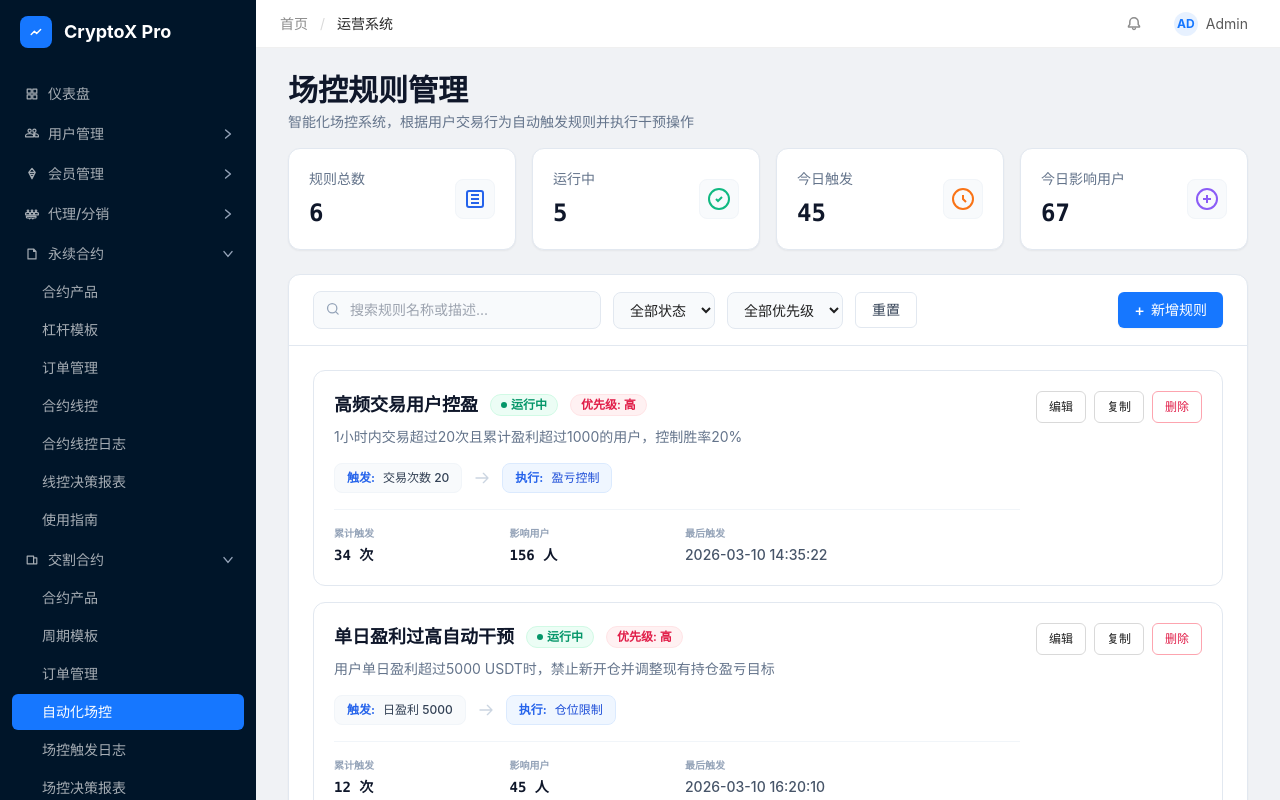
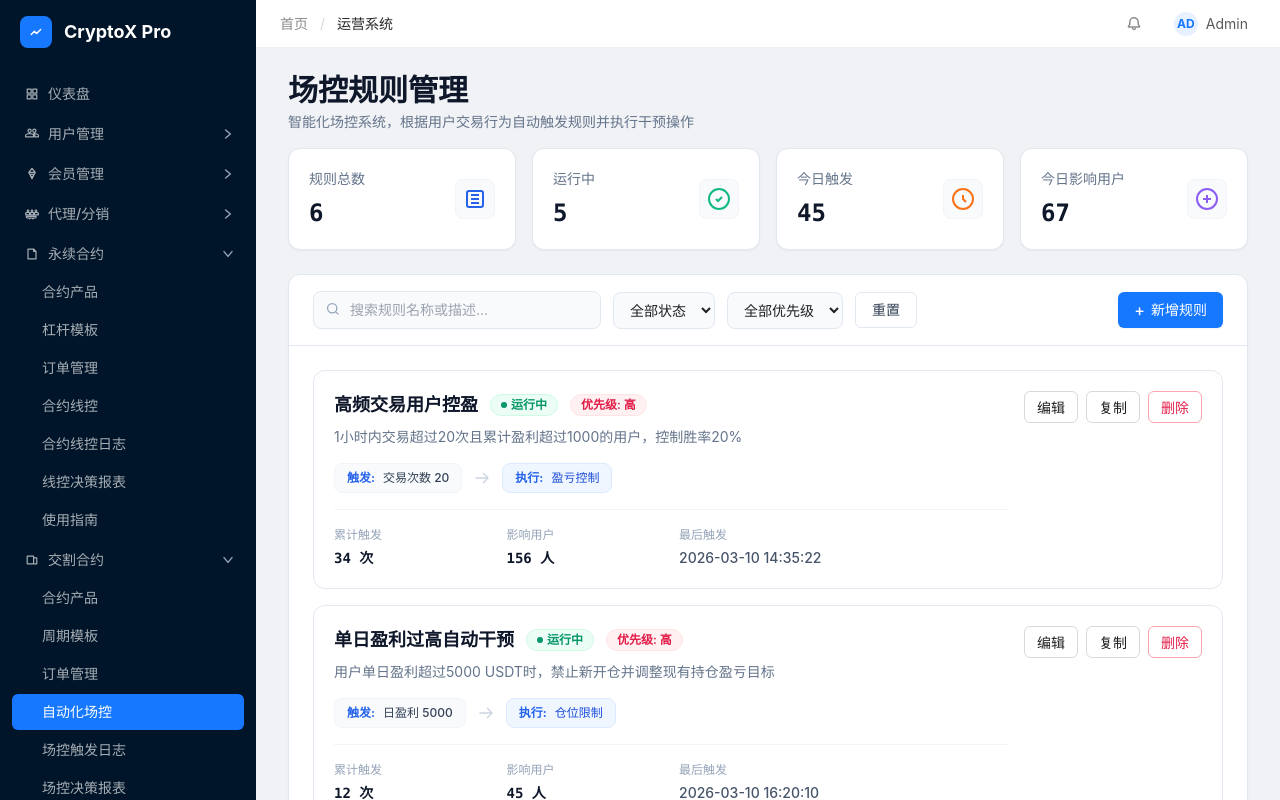
Before and after one commit to gloopai/fex-admin, a Vue app: page /delivery/auto-rules in a window 1280 px wide. Built offline with nearby package versions, Linux system fonts and the light colour scheme.

Commit message:
feat: update

```diff
--- a/src/pages/delivery/DeliveryAutoRuleListPage.vue
+++ b/src/pages/delivery/DeliveryAutoRuleListPage.vue
@@ -376,15 +376,15 @@ const saveRule = (ruleData) => {
                   <!-- 统计信息 -->
                   <div class="mt-4 grid grid-cols-2 sm:grid-cols-4 gap-4 pt-4 border-t border-slate-100">
                     <div>
-                      <p class="text-[10px] text-slate-400 uppercase font-bold">累计触发</p>
+                      <p class="text-[12px] text-slate-400 uppercase ">累计触发</p>
                       <p class="mt-1 text-sm font-bold text-slate-900 font-mono">{{ rule.hitCount }} 次</p>
                     </div>
                     <div>
-                      <p class="text-[10px] text-slate-400 uppercase font-bold">影响用户</p>
+                      <p class="text-[12px] text-slate-400 uppercase">影响用户</p>
                       <p class="mt-1 text-sm font-bold text-slate-900 font-mono">{{ rule.totalAffectedUsers }} 人</p>
                     </div>
                     <div class="sm:col-span-2">
-                      <p class="text-[10px] text-slate-400 uppercase font-bold">最后触发</p>
+                      <p class="text-[12px] text-slate-400 uppercase">最后触发</p>
                       <p class="mt-1 text-sm font-medium text-slate-600">{{ rule.lastHitAt }}</p>
                     </div>
                   </div>
@@ -394,7 +394,7 @@ const saveRule = (ruleData) => {
                 <div class="flex items-center gap-2">
                   <button
                     type="button"
-                    class="ant-btn !h-8 !px-3 !text-xs"
+                    class="ant-btn !h-8 !px-3 "
                     title="编辑"
                     @click="openEditModal(rule)"
                   >
@@ -402,7 +402,7 @@ const saveRule = (ruleData) => {
                   </button>
                   <button
                     type="button"
-                    class="ant-btn !h-8 !px-3 !text-xs"
+                    class="ant-btn !h-8 !px-3 "
                     title="复制"
                     @click="openDuplicateModal(rule)"
                   >
@@ -410,7 +410,7 @@ const saveRule = (ruleData) => {
                   </button>
                   <button
                     type="button"
-                    class="ant-btn !h-8 !px-3 !text-xs !text-rose-600 !border-rose-300 hover:!text-rose-700 hover:!border-rose-500"
+                    class="ant-btn !h-8 !px-3  !text-rose-600 !border-rose-300 hover:!text-rose-700 hover:!border-rose-500"
                     title="删除"
                     @click="deleteRule(rule.id)"
                   >
--- a/src/pages/delivery/DeliveryManagementPage.vue
+++ b/src/pages/delivery/DeliveryManagementPage.vue
@@ -244,10 +244,10 @@ const statusClass = (status) =>
             <div class="flex items-center gap-2">
               <button
                 type="button"
-                class="ant-btn ant-btn-link text-xs"
+                class="ant-btn "
                 @click="openEditContract(item)"
               >
-                编辑配置
+                编辑
               </button>
             </div>
           </div>
--- a/src/pages/delivery/DeliveryTemplatePage.vue
+++ b/src/pages/delivery/DeliveryTemplatePage.vue
@@ -213,10 +213,10 @@ const statusClass = (status) =>
               <div class="w-px h-3 bg-slate-200 mx-1"></div>
               <button
                 type="button"
-                class="ant-btn ant-btn-link text-xs"
+                class="ant-btn"
                 @click="openEditTemplate(tpl)"
               >
-                编辑配置
+                编辑
               </button>
             </div>
           </div>
--- a/src/pages/perpetual/PerpetualControlEditorPage.vue
+++ b/src/pages/perpetual/PerpetualControlEditorPage.vue
@@ -513,7 +513,7 @@ const handleMfaVerify = async (code) => {
       <div class="p-5 space-y-5">
         <div class="grid gap-2 md:grid-cols-4 xl:grid-cols-8">
           <div v-for="metric in contract.metrics" :key="metric.label" class="rounded-lg border border-slate-100 bg-slate-50/50 p-2.5 transition-colors hover:bg-slate-50">
-            <p class="text-[10px] text-slate-400 font-bold uppercase tracking-wider">{{ metric.label }}</p>
+            <p class="text-[12px] text-slate-400  uppercase tracking-wider">{{ metric.label }}</p>
             <p class="mt-1 text-sm font-bold" :class="toneClass[metric.tone]">{{ metric.value }}</p>
           </div>
         </div>
--- a/src/pages/perpetual/PerpetualLeverageTemplatePage.vue
+++ b/src/pages/perpetual/PerpetualLeverageTemplatePage.vue
@@ -209,7 +209,7 @@ const submitTemplate = () => {
               </div>
               <p class="mt-3 text-sm text-slate-600">杠杆范围: <span class="font-medium text-slate-900">{{ tpl.leverageRange }}</span></p>
             </div>
-            <button type="button" class="ant-btn !h-8 !px-3 !text-xs" @click="openEditTemplate(tpl)">编辑模板</button>
+            <button type="button" class="ant-btn !h-8 !px-3 " @click="openEditTemplate(tpl)">编辑模板</button>
           </div>
 
           <div class="mt-4">
--- a/src/pages/perpetual/PerpetualOrderPage.vue
+++ b/src/pages/perpetual/PerpetualOrderPage.vue
@@ -185,7 +185,7 @@
                 </span>
               </td>
               <td class="px-4 py-3">
-                <button type="button" class="ant-btn !h-8 !px-3 !text-xs" @click="viewOrder(order)">
+                <button type="button" class="ant-btn !h-8 !px-3 " @click="viewOrder(order)">
                   详情
                 </button>
               </td>
```
